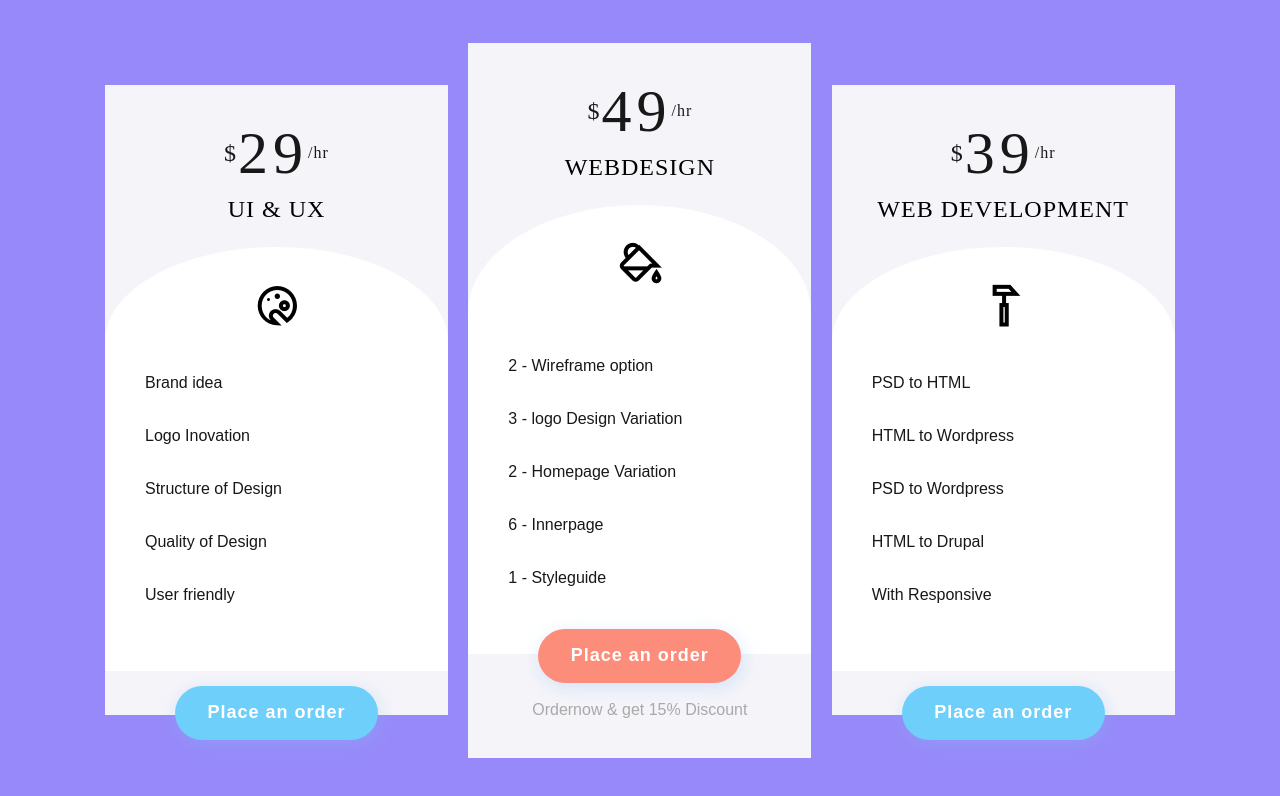
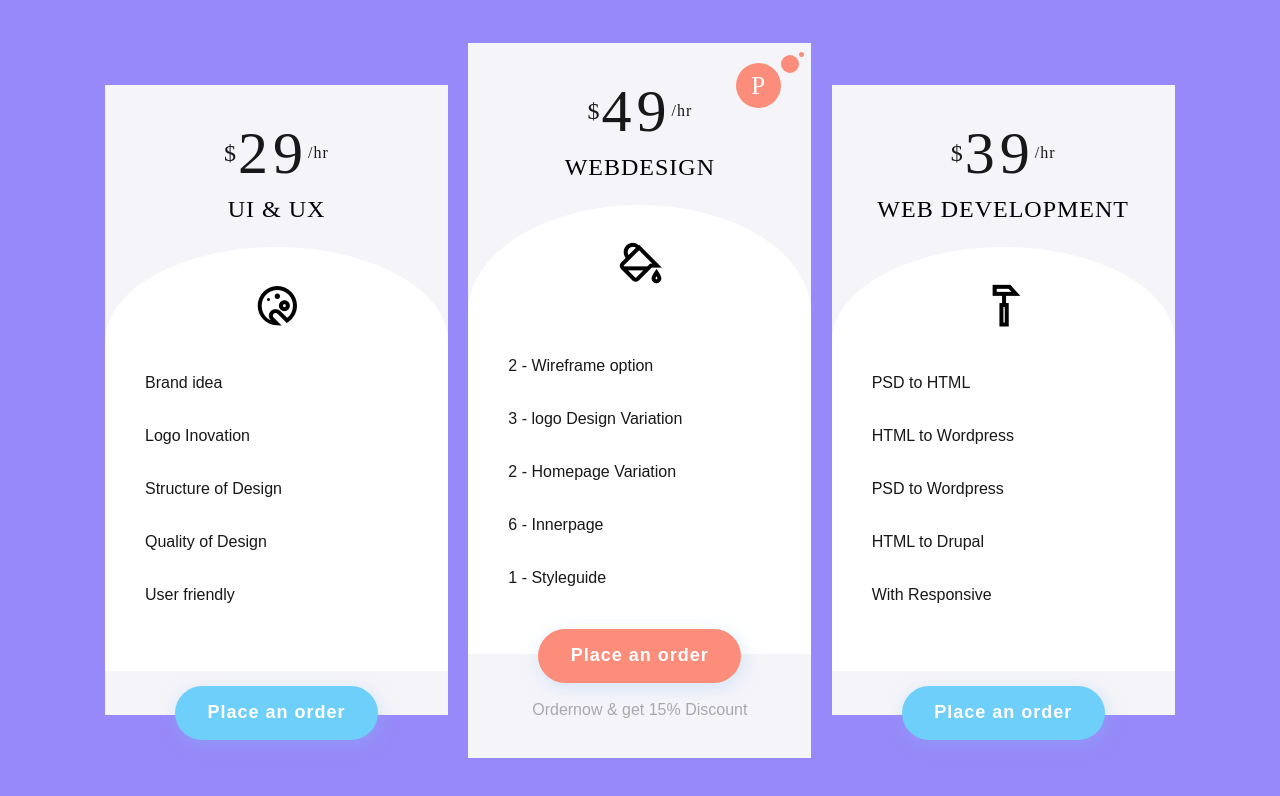
Before and after one commit to olkrash/pricing, a plain HTML site: page app/index.html in a window 1280 px wide. Drawn offline with Linux system fonts and the light colour scheme.

Commit message:
add circles

```diff
--- a/app/index.html
+++ b/app/index.html
@@ -43,6 +43,11 @@
                 </div>
             </div>
             <div class="vertical__column vertical__column-2">
+                <div class="vertical__circles">
+                    <div><span>P</span></div>
+                    <div></div>
+                    <div></div>
+                </div>
                 <div class="vertical__item">
                     <div class="vertical__rate">
                         <div class="vertical__sign">$</div>
--- a/scss/_main.scss
+++ b/scss/_main.scss
@@ -17,6 +17,44 @@ body {
 
       .vertical__column-2 {
         height: 715px;
+        position: relative;
+
+        .vertical__circles {
+          position: absolute;
+          right: 10px;
+          top: -23px;
+          height: 88px;
+          width: 76px;
+          display: flex;
+
+          div {
+            border-radius: 50%;
+            background-color: #fd8d7b;
+          }
+
+          div:first-child {
+            height: 45px;
+            width: 45px;
+            align-self: flex-end;
+            text-align: center;
+            line-height: 45px;
+            color: white;
+            font-size: 25px;
+            font-family: 'BebasRegular';
+          }
+
+          div:nth-child(2) {
+            height: 18px;
+            width: 18px;
+            align-self: center;
+          }
+
+          div:last-child {
+            height: 5px;
+            width: 5px;
+            margin-top: 32px;
+          }
+        }
       }
 
       .vertical__column {
@@ -78,6 +116,7 @@ body {
             height: 30%;
             background-color: $itemMainCardColour;
             border-radius: 100% 100% 0 0;
+
             .ti-icon {
               padding-top: 40px;
               font-size: 40px;
```
Also changed, not shown: app/css/style.css.
